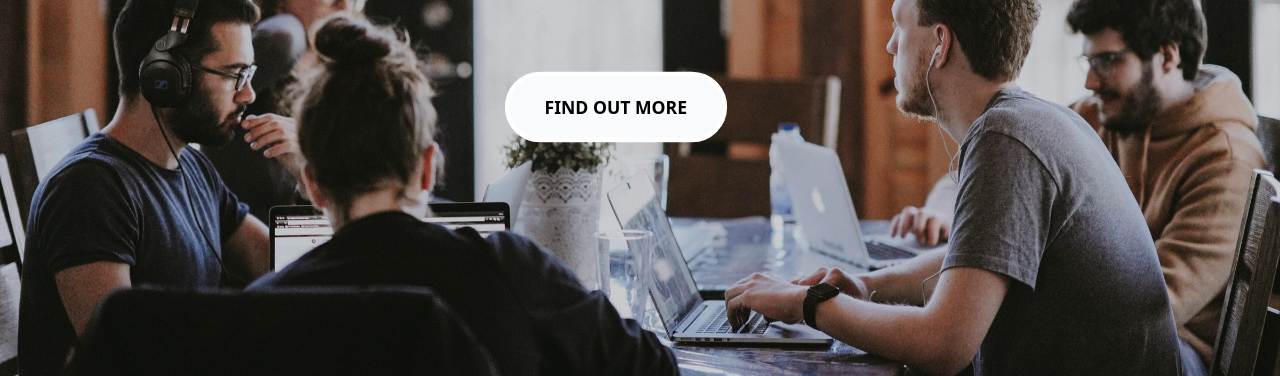
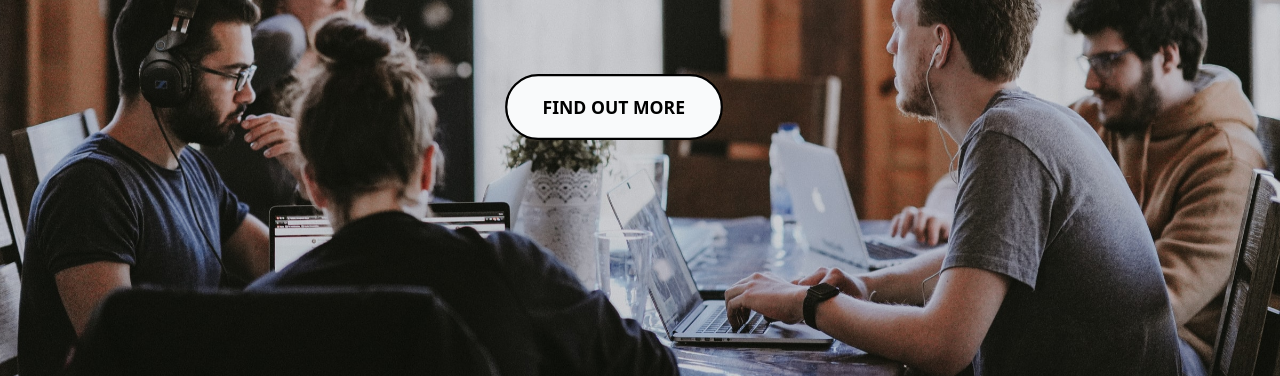
Before and after one commit to saicharith2012/Startup-Landing-page, a plain HTML site: page index.html in a window 1280 px wide. In both pictures the pointer is over the button "FIND OUT MORE". Shown: the part 424-800 px from the top of the page. Drawn offline with nearby package versions, Linux system fonts and the light colour scheme.

Commit message:
changed dimensions of button hover effects

```diff
--- a/style.css
+++ b/style.css
@@ -53,6 +53,6 @@ button{
 
 .btn-primary:hover{
     transform:scale(1.1);
-    border-color: white;
-    border-width: 4px;
+    border-color: black;
+    border-width: 2px;
 }
```
